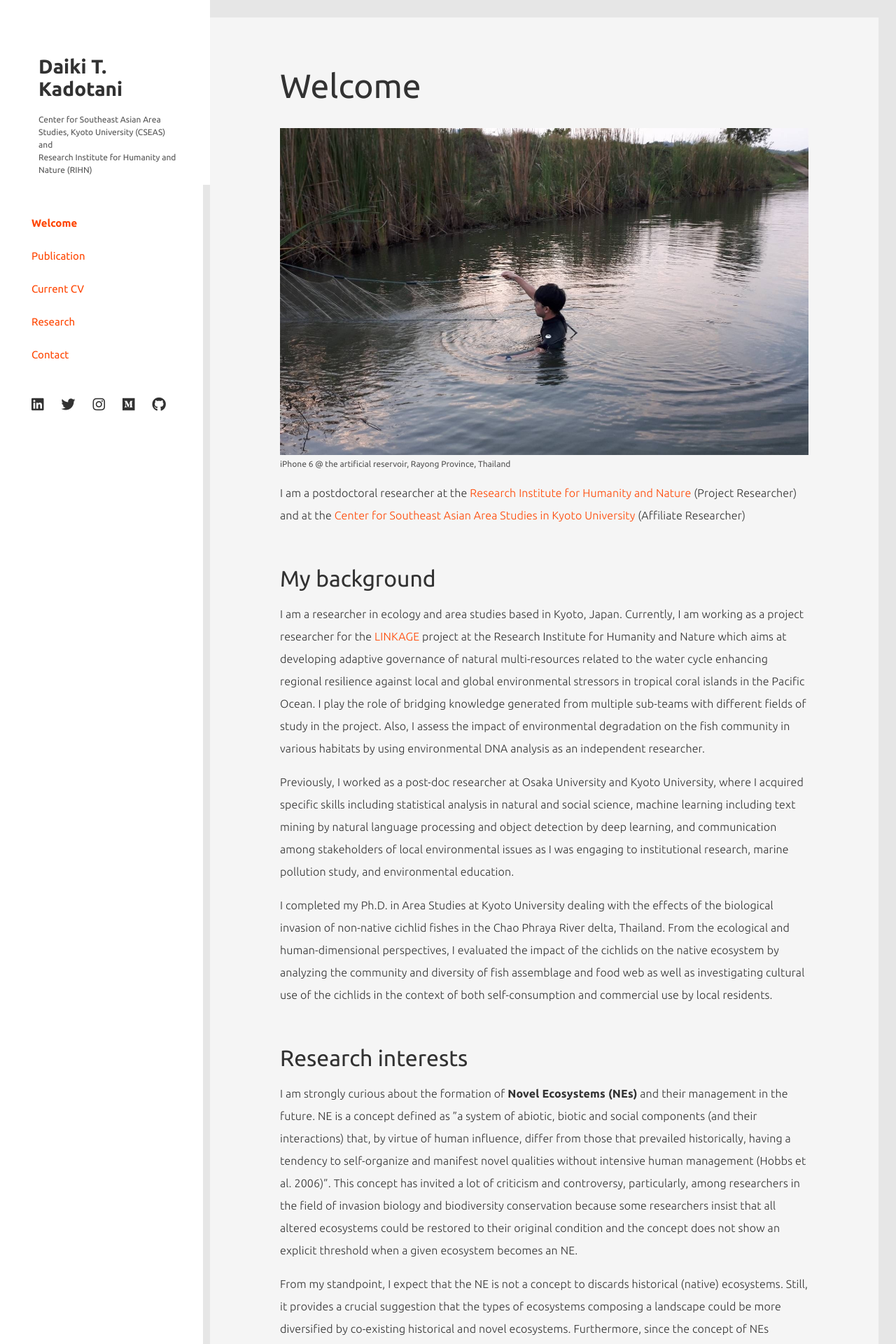
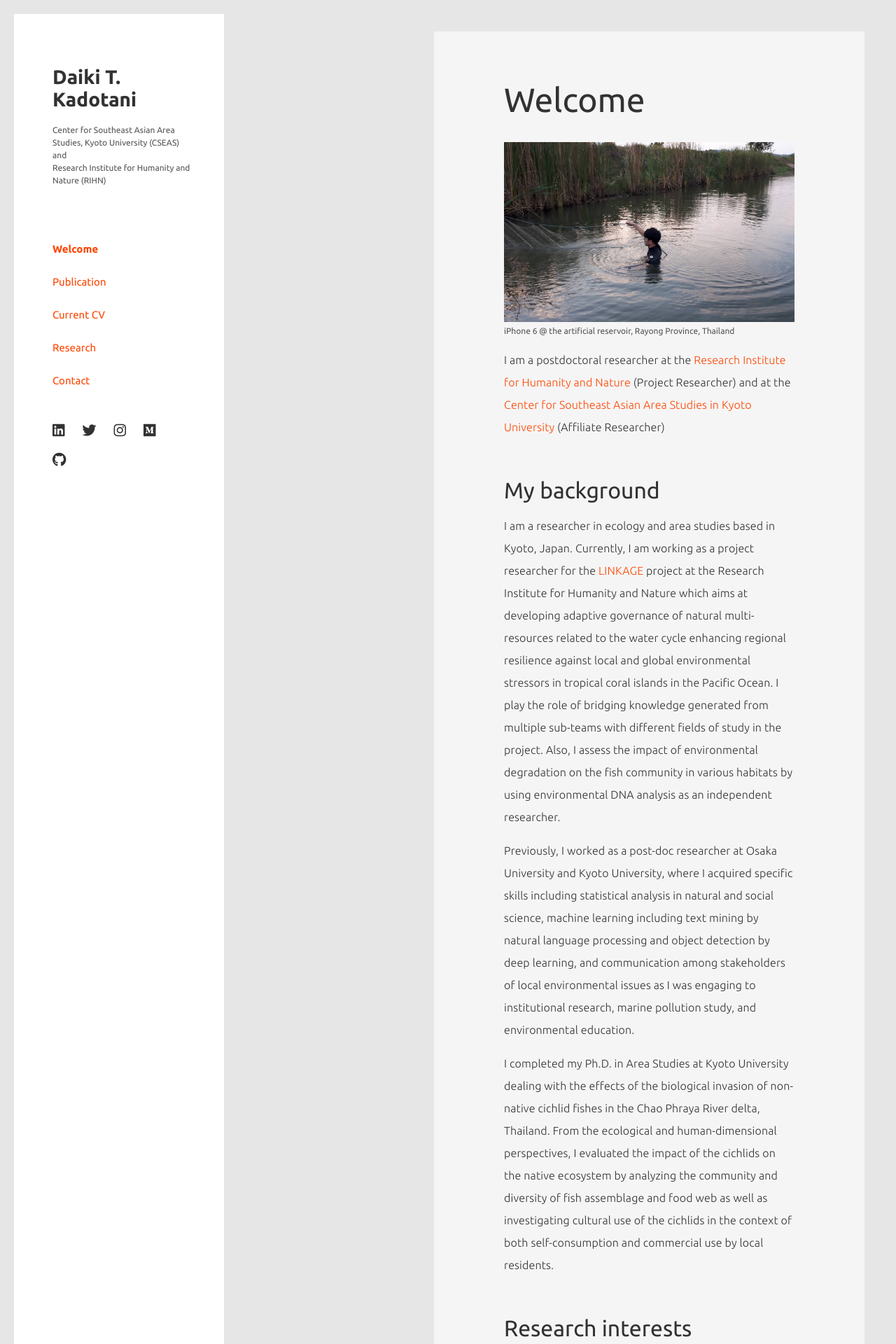
Before and after one commit to tjdk1992/tjdk1992.github.io, a Jekyll site: the page built from index.md, in a window 1280 px wide. Shown: the top 1920 px of the page at 70% size. Built offline with Jekyll 4.4.1, drawn with Linux system fonts in a browser that asks for light colours; nearby versions of some CDN libraries.

Commit message:
update site

```diff
--- a/_includes/head.html
+++ b/_includes/head.html
@@ -15,6 +15,7 @@
 <link rel="icon" href="{{ '/assets/img/favicon.png' | relative_url }}">
 
 <link rel="stylesheet" href="{{ '/assets/css/base.css' | relative_url }}">
+<link rel="stylesheet" href="{{ '/assets/css/layout.css' | relative_url }}">
 <link rel="stylesheet" href="{{ '/assets/css/components.css' | relative_url }}">
 {% if page.page_css %}
 <link rel="stylesheet" href="{{ page.page_css | relative_url }}">
--- a/_layouts/default.html
+++ b/_layouts/default.html
@@ -5,6 +5,7 @@
 </head>
 <body>
   <div class="total">
+    <div id="left-column">
       <header id="global-head">
         <h1 id="Researcher">{{ site.data.profile.name }}</h1>
         <p>
@@ -14,6 +15,9 @@
         </p>
       </header>
 
+      {% include sidebar.html %}
+    </div>
+
     <div id="nav-toggle" aria-label="Menu" aria-expanded="false" role="button" tabindex="0">
       <div>
         <span></span>
@@ -21,8 +25,6 @@
         <span></span>
       </div>
     </div>
-
-    {% include sidebar.html %}
 
     <main id="main">
       <div id="main-in">
--- a/assets/css/components.css
+++ b/assets/css/components.css
@@ -1,10 +1,5 @@
 #global-head,
 #sidebar {
-  position: fixed;
-  width: 300px;
-  box-sizing: border-box;
-  padding-left: 55px;
-  padding-right: 30px;
   text-align: left;
   background: #fff;
 }
@@ -12,7 +7,6 @@
 #global-head {
   font-size: 14px;
   color: rgb(50, 50, 50);
-  padding-top: 60px;
   z-index: 100;
 }
 
@@ -22,13 +16,10 @@
   line-height: 18px;
 }
 
+/* sidebar */
+
 #sidebar {
-  top: 25px;
-  left: 50%;
-  transform: translateX(-650px);
   font-size: 15px;
-  padding-top: 255px;
-  height: calc(100vh - 25px);
 }
 
 #global-nav ul {
@@ -56,6 +47,7 @@
 
 .socialmedia {
   display: flex;
+  flex-wrap: wrap;
 }
 
 .socialmedia p {
@@ -94,59 +86,3 @@
   margin-top: 4px;
   margin-bottom: 0.9em;
 }
-
-/* responsive */
-
-@media screen and (max-width: 1150px) {
-
-  #sidebar {
-    top: 10px;
-    left: 10px;
-    transform: none;
-    padding-top: 250px;
-    padding-left: 50px;
-    width: 300px;
-    height: calc(100vh - 10px);
-    position: fixed;
-    background: #fff;
-  }
-
-}
-
-@media screen and (max-width: 1050px) {
-
-  #sidebar {
-    top: 0;
-    left: 0;
-    transform: none;
-    padding-top: 230px;
-    padding-left: 40px;
-    width: 300px;
-    height: 100vh;
-    position: fixed;
-    background: #fff;
-  }
-
-}
-
-@media screen and (max-width: 900px) {
-
-  #global-head {
-    width: 100%;
-    padding: 25px;
-    background: rgba(255,255,255);
-  }
-
-  #sidebar {
-    position: fixed;
-    padding-top: 100px;
-    right: -300px;
-    top: 0;
-    height: 100%;
-    width: 270px;
-    background: #fff;
-    transition: .35s ease-in-out;
-    z-index: 300;
-  }
-
-}
--- a/assets/css/layout.css
+++ b/assets/css/layout.css
@@ -13,35 +13,37 @@
   gap: 0;
 }
 
-/* left column: fixed visually, no scroll */
+/* left column */
 #left-column {
-  flex: 0 0 375px;
-  width: 375px;
+  flex: 0 0 300px;
+  width: 300px;
   background: #ffffff;
   height: calc(100vh - 40px);
-  overflow: hidden;
+  overflow-y: auto;
+  overflow-x: hidden;
+  display: flex;
+  flex-direction: column;
 }
 
 /* profile block */
 #global-head {
-  padding: 40px 30px 30px 50px;
+  padding: 55px 30px 20px 55px;
   margin: 0;
+  flex: 0 0 auto;
 }
 
 #global-head p {
-  font-size: 12px;
-  line-height: 1.6;
-  color: rgb(85, 85, 85);
   margin-bottom: 0;
 }
 
 /* nav block */
 #sidebar {
-  padding: 25px 30px 40px 50px;
+  padding: 30px 30px 40px 55px;
   margin: 0;
+  flex: 1 1 auto;
 }
 
-/* right column: only this scrolls */
+/* right column */
 #main {
   flex: 1 1 auto;
   min-width: 0;
@@ -72,17 +74,17 @@
   }
 
   #left-column {
-    flex: 0 0 340px;
-    width: 340px;
+    flex: 0 0 300px;
+    width: 300px;
     height: calc(100vh - 24px);
   }
 
   #global-head {
-    padding: 32px 24px 24px 40px;
+    padding: 40px 24px 18px 45px;
   }
 
   #sidebar {
-    padding: 20px 24px 32px 40px;
+    padding: 24px 24px 30px 45px;
   }
 
   #main {
@@ -100,17 +102,17 @@
   }
 
   #left-column {
-    flex: 0 0 300px;
-    width: 300px;
+    flex: 0 0 280px;
+    width: 280px;
     height: 100vh;
   }
 
   #global-head {
-    padding: 24px 20px 22px 32px;
+    padding: 28px 20px 16px 36px;
   }
 
   #sidebar {
-    padding: 18px 20px 28px 32px;
+    padding: 20px 20px 28px 36px;
   }
 
   #main {
@@ -122,7 +124,7 @@
   }
 }
 
-/* mobile: stack normally */
+/* mobile */
 @media screen and (max-width: 900px) {
   body {
     overflow: auto;
@@ -141,15 +143,17 @@
   #left-column {
     width: 100%;
     height: auto;
+    display: block;
+    overflow: visible;
   }
 
   #global-head {
-    padding: 25px 18px 20px 32px;
+    padding: 25px 18px 15px 25px;
   }
 
   #sidebar {
-    padding: 10px 18px 25px 32px;
-    margin-top: 45px;
+    padding: 10px 18px 25px 25px;
+    margin-top: 0;
   }
 
   #main {
@@ -165,12 +169,12 @@
 
 @media screen and (max-width: 400px) {
   #global-head {
-    padding-left: 24px;
+    padding-left: 20px;
     padding-right: 14px;
   }
 
   #sidebar {
-    padding-left: 24px;
+    padding-left: 20px;
     padding-right: 14px;
   }
 }
```
Lines whose indentation alone changed are shown as unchanged.
